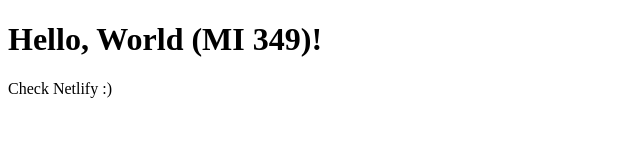
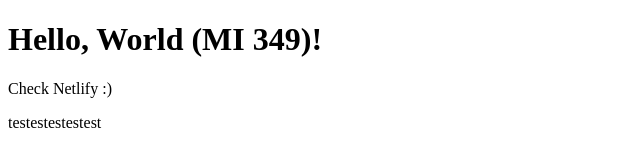
Before and after one commit to tranjes2/hello_mi349, a plain HTML site: page index.html in a window 1280 px wide. Shown: the whole page, without its empty margins (0-640 px from the left). Drawn offline with Linux system fonts and the light colour scheme.

Commit message:
testing / making sure i know how to use this stuff

```diff
--- a/index.html
+++ b/index.html
@@ -8,5 +8,6 @@
 <body>
     <h1>Hello, World (MI 349)!</h1>
     <p>Check Netlify :)</p>
+    <p>testestestestest</p>
 </body>
 </html>
```
